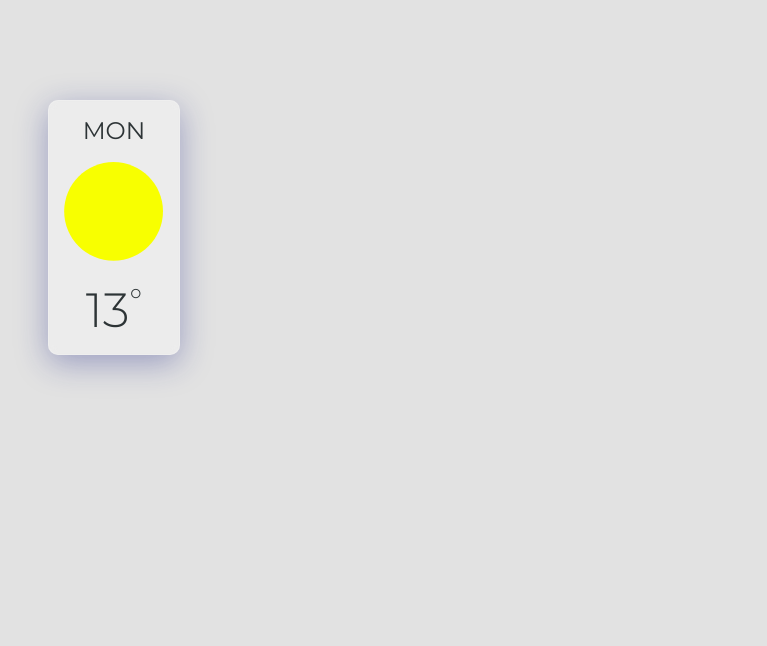
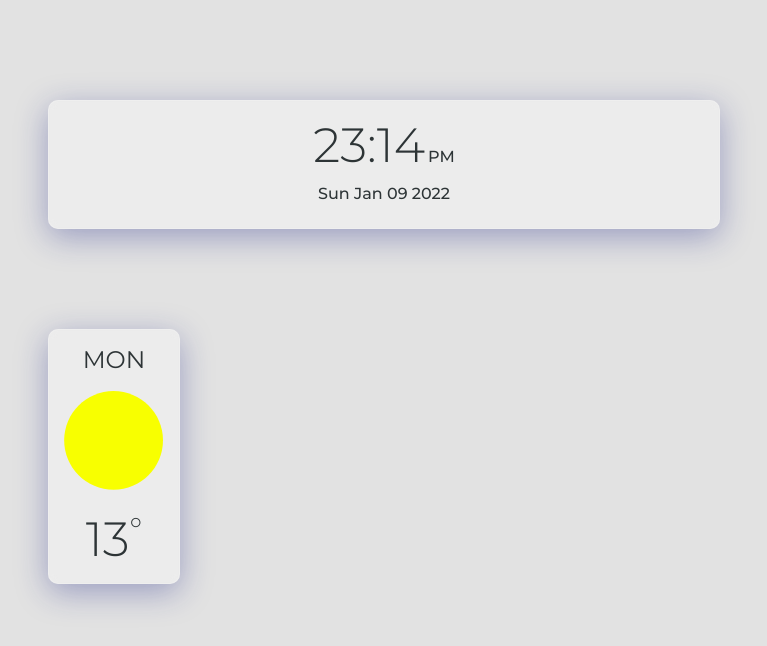
Before and after one commit to Heyeso/WeatherNow, a React (Create React App) app: page / in a window 1280 px wide. Shown: the top 646 px of the page, without its empty margins (52-819 px from the left). Built offline with nearby package versions, Linux system fonts and the light colour scheme.

Commit message:
Feat: Time and Date components

```diff
--- a/package.json
+++ b/package.json
@@ -17,6 +17,7 @@
     "react-router-dom": "^6.2.1",
     "react-scripts": "5.0.0",
     "styled-components": "^5.3.3",
+    "timers": "^0.1.1",
     "typescript": "^4.5.4",
     "web-vitals": "^2.1.2"
   },
--- a/src/pages/main/mainpage.tsx
+++ b/src/pages/main/mainpage.tsx
@@ -1,7 +1,7 @@
-import React, { useEffect } from "react";
+import React, { useEffect, useState } from "react";
 import { useParams } from "react-router-dom";
 import styled from "styled-components";
-import { DailyCardVM, WEATHER } from "../../utils/constants";
+import { COLORS, DailyCardVM, WEATHER } from "../../utils/constants";
 import DailyCard from "./components/dailycard";
 
 const MainPageContainer = styled.section``;
@@ -20,9 +20,106 @@ function MainPage() {
   }, []);
   return (
     <MainPageContainer>
+      <CurrentCard />
       <DailyCard {...SampleDay} />
     </MainPageContainer>
   );
 }
 
 export default MainPage;
+
+const CurrentCardContainer = styled.section`
+  position: relative;
+  width: 100%;
+  max-width: 640px;
+  height: fit-content;
+  margin: 100px;
+  padding: 15px;
+  color: ${COLORS.TEXT};
+  display: flex;
+  align-items: center;
+  flex-direction: column;
+  background: rgba(255, 255, 255, 0.35);
+  box-shadow: 0 8px 32px 0 rgba(31, 38, 135, 0.37);
+  backdrop-filter: blur(4px);
+  -webkit-backdrop-filter: blur(4px);
+  border-radius: 10px;
+  border: 1px solid rgba(255, 255, 255, 0.18);
+
+  /* imporve performance of blur filter */
+  -webkit-backface-visibility: hidden;
+  -webkit-perspective: 1000;
+  -webkit-transform: translate3d(0, 0, 0);
+  -webkit-transform: translateZ(0);
+  backface-visibility: hidden;
+  perspective: 1000;
+  transform: translate3d(0, 0, 0);
+  transform: translateZ(0);
+`;
+
+const CurrentCard = () => {
+  return (
+    <CurrentCardContainer>
+      <CurrentDayTime />
+    </CurrentCardContainer>
+  );
+};
+
+const CurrentTimeContainer = styled.div`
+  margin: 0;
+  padding: 0;
+  font-family: "Montserrat light";
+  font-size: 48px;
+  text-align: center;
+  span {
+    margin-left: 3px;
+    width: fit-content;
+    height: fit-content;
+    font-family: "Montserrat medium";
+    font-size: 16px;
+  }
+`;
+const CurrentDayContainer = styled.div`
+  margin: 10px 0;
+  padding: 0;
+  width: 100%;
+  font-family: "Montserrat medium";
+  font-size: 16px;
+  text-align: center;
+`;
+const CurrentDayTime = () => {
+  const [time, setTime] = useState<Date>();
+  useEffect(() => {
+    const intervalID = setInterval(() => {
+      setTime(() => tick());
+    }, 1000);
+
+    return () => clearInterval(intervalID);
+  }, []);
+
+  const tick = () => {
+    return new Date(
+      new Date().toLocaleString("en-US", {
+        day: "2-digit",
+        month: "2-digit",
+        year: "numeric",
+        hour: "2-digit",
+        minute: "2-digit",
+        second: "2-digit",
+        hour12: true,
+      })
+    );
+  };
+
+  return (
+    <>
+      <CurrentTimeContainer>
+        {time && `${time.getHours()}:${time.getMinutes()}`}
+        <span>{new Date().getHours() > 11 ? "PM" : "AM"}</span>
+      </CurrentTimeContainer>
+      <CurrentDayContainer>
+        {time && `${time.toDateString()}`}
+      </CurrentDayContainer>
+    </>
+  );
+};
--- a/src/utils/constants.ts
+++ b/src/utils/constants.ts
@@ -2,6 +2,7 @@ export enum COLORS {
   WHITE = "#FFFFFF",
   BLACK = "#000000",
   TEXT = "#2D3436",
+  TEXT2 = "#F2F2F2",
 }
 
 export enum WEATHER {
@@ -29,3 +30,7 @@ export interface DailyCardVM {
   Temperature: string;
   Weather: WEATHER;
 }
+
+export interface CurrentCardVM {
+
+}
```
Also changed, not shown: 1 other file (tests, documents, lock files or other folders).
